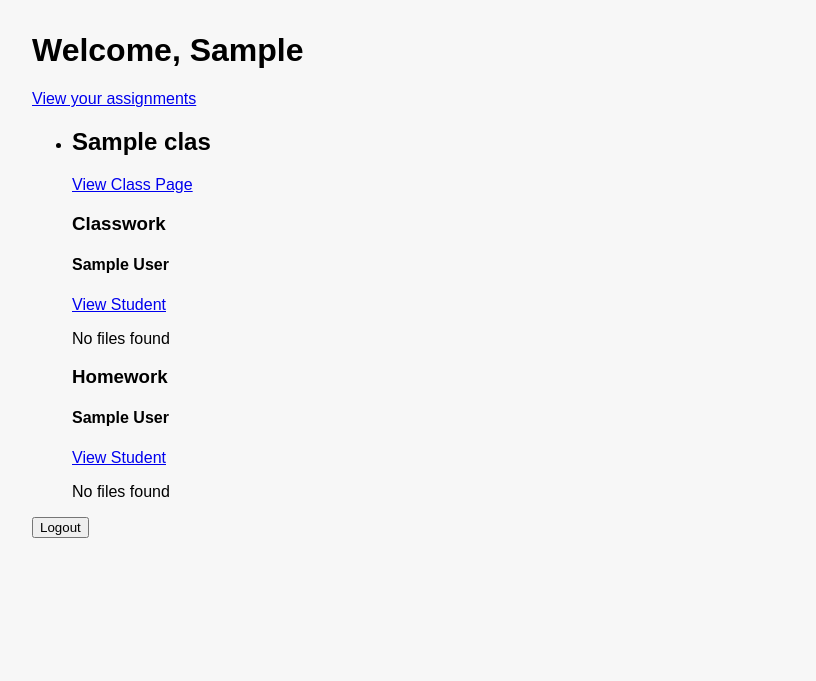
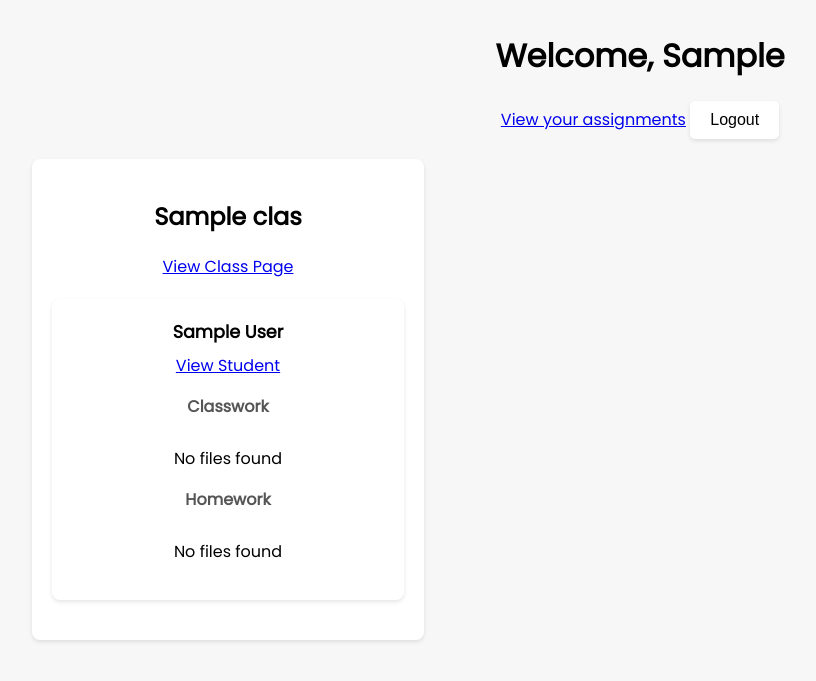
Before and after one commit to CEGabriele/penguin-python-platform, a Django app: page /dashboard/teacher-dashboard/ in a window 1280 px wide. Shown: the top 681 px of the page, without its empty margins (0-816 px from the left). Run offline with Django 5.2, Linux system fonts and the light colour scheme; a user stored in the database is signed in; tables that the repository leaves empty hold one stand-in row (values such as "Sample post").

Commit message:
Teacher dashboard style improvements

```diff
--- a/dashboard/static/styles.css
+++ b/dashboard/static/styles.css
@@ -2,4 +2,105 @@
     font-family: "Poppins", sans-serif;
     background-color: #f7f7f7;
     margin: 4vh;
+    text-align: center;
 }
+
+.class-grid{
+    display: grid;
+    grid-template-columns: repeat(auto-fill, minmax(300px, 1fr));
+    gap: 20px;
+    padding: 20px 0;
+}
+
+.class-card {
+    background-color: #fff;
+    border-radius: 8px;
+    box-shadow: 0 2px 4px rgba(0, 0, 0, 0.1);
+    padding: 20px;
+    transition: transform 0.2s;
+    text-align: center;
+}
+
+
+.student-grid{
+    display: grid;
+    grid-template-columns: repeat(auto-fill, minmax(250px, 1fr));
+    gap: 20px;
+    padding: 20px 0;
+}
+
+.student-card {
+    background-color: #fff;
+    border-radius: 8px;
+    box-shadow: 0 2px 4px rgba(0, 0, 0, 0.1);
+    padding: 20px;
+    transition: transform 0.2s;
+    text-align: center;
+}
+
+.student-card h4 {
+    margin: 0 0 8px 0;
+    font-size: 1.1rem;
+}
+
+.student-card h5 {
+    margin-top: 16px;
+    font-size: 1rem;
+    color: #555;
+}
+
+
+button{
+    background-color: #fff;
+    color: black;
+    border: none;
+    padding: 10px 20px;
+    border-radius: 5px;
+    cursor: pointer;
+    font-size: 16px;
+    box-shadow: 0 2px 4px rgba(0, 0, 0, 0.1);
+}
+
+.file-card {
+    display: flex;
+    align-items: center;
+    background-color: #ffffff;
+    border-radius: 10px;
+    padding: 16px;
+    margin-bottom: 16px;
+    box-shadow: 0 2px 8px rgba(0,0,0,0.05);
+    transition: box-shadow 0.2s ease;
+
+
+
+}
+
+.file-icon {
+    font-size: 2rem;
+    margin-right: 16px;
+
+}
+
+.file-info {
+    flex-grow: 1;
+}
+
+.file-name {
+    font-weight: 600;
+    margin: 0;
+}
+
+.upload-date {
+    color: #666;
+    font-size: 0.9rem;
+    margin: 4px 0;
+}
+
+.download-link {
+    display: inline-block;
+    padding: 6px 12px;
+    color: black;
+    border-radius: 6px;
+    text-decoration: none;
+    font-size: 0.9rem;
+}
--- a/dashboard/templates/choice_formset.html
+++ b/dashboard/templates/choice_formset.html
@@ -3,7 +3,7 @@
 <html>
 <head>
   <link rel="stylesheet" href="{% static 'styles.css' %}">
-  <link rel = "stylesheet" href = "https;//fonts.googleapis.com/css?family=Poppins">
+  <link rel = "stylesheet" href = "https://fonts.googleapis.com/css?family=Poppins">
 </head>
 <body>
 <div class="choice-form-container" style="display: none;">
--- a/dashboard/templates/create_assignment.html
+++ b/dashboard/templates/create_assignment.html
@@ -4,7 +4,7 @@
 <head>
     <title>Create Assignment</title>
     <link rel="stylesheet" href="{% static 'styles.css' %}">
-    <link rel = "stylesheet" href = "https;//fonts.googleapis.com/css?family=Poppins">
+    <link rel = "stylesheet" href = "https://fonts.googleapis.com/css?family=Poppins">
 </head>
 <body>
     <h1>Create Assignment</h1>
--- a/dashboard/templates/create_homework_form.html
+++ b/dashboard/templates/create_homework_form.html
@@ -3,7 +3,7 @@
 <html>
 <head>
     <link rel="stylesheet" href="{% static 'styles.css' %}">
-    <link rel = "stylesheet" href = "https;//fonts.googleapis.com/css?family=Poppins">
+    <link rel = "stylesheet" href = "https://fonts.googleapis.com/css?family=Poppins">
     <script>
         document.addEventListener('DOMContentLoaded', function () {
             const formContainer = document.getElementById('question-forms');
--- a/dashboard/templates/registration/login.html
+++ b/dashboard/templates/registration/login.html
@@ -2,7 +2,7 @@
 <!DOCTYPE html>
 <html>
 <head>
-    <link rel = "stylesheet" href = "https;//fonts.googleapis.com/css?family=Poppins">
+    <link rel = "stylesheet" href = "https://fonts.googleapis.com/css?family=Poppins">
     <link rel="stylesheet" href="{% static 'styles.css' %}">
     <title>Login</title>
 </head>
--- a/dashboard/templates/responses_view.html
+++ b/dashboard/templates/responses_view.html
@@ -6,7 +6,7 @@
 <head>
     <link href="https://cdn.jsdelivr.net/npm/bootstrap-icons@1.11.3/font/bootstrap-icons.css" rel="stylesheet">
     <link rel="stylesheet" href="{% static 'styles.css' %}">
-    <link rel = "stylesheet" href = "https;//fonts.googleapis.com/css?family=Poppins">
+    <link rel = "stylesheet" href = "https://fonts.googleapis.com/css?family=Poppins">
 </head>
 <body>
 <h1> Results for: {{form.name}}</h1>
--- a/dashboard/templates/student_assignment_view.html
+++ b/dashboard/templates/student_assignment_view.html
@@ -5,7 +5,7 @@
     <title>{{assignment.title}}</title>
     <link href="https://cdn.jsdelivr.net/npm/bootstrap-icons@1.11.3/font/bootstrap-icons.css" rel="stylesheet">
     <link rel="stylesheet" href="{% static 'styles.css' %}">
-    <link rel = "stylesheet" href = "https;//fonts.googleapis.com/css?family=Poppins">
+    <link rel = "stylesheet" href = "https://fonts.googleapis.com/css?family=Poppins">
 </head>
 <body>
     <h1>{{assignment.title}} - {{assignment.for_class.name}}</h1>
--- a/dashboard/templates/student_assignments.html
+++ b/dashboard/templates/student_assignments.html
@@ -4,7 +4,7 @@
 <head>
     <title>{{request.user.get_short_name}}'s Assignments</title>
     <link rel="stylesheet" href="{% static 'styles.css' %}">
-    <link rel = "stylesheet" href = "https;//fonts.googleapis.com/css?family=Poppins">
+    <link rel = "stylesheet" href = "https://fonts.googleapis.com/css?family=Poppins">
 </head>
 <body>
     <h1>{{request.user.get_short_name}}'s Assignments</h1>
--- a/dashboard/templates/student_class_view.html
+++ b/dashboard/templates/student_class_view.html
@@ -6,7 +6,7 @@
    <title>{{class.name}} - {{class.day}}</title>
    <link href="https://cdn.jsdelivr.net/npm/bootstrap-icons@1.11.3/font/bootstrap-icons.css" rel="stylesheet">
    <link rel="stylesheet" href="{% static 'styles.css' %}">
-   <link rel = "stylesheet" href = "https;//fonts.googleapis.com/css?family=Poppins">
+   <link rel = "stylesheet" href = "https://fonts.googleapis.com/css?family=Poppins">
 </head>
 
 <body>
--- a/dashboard/templates/student_dashboard.html
+++ b/dashboard/templates/student_dashboard.html
@@ -5,7 +5,7 @@
     <title>{{ student.user.get_short_name|default:student.user.username }}'s Dashboard</title>
     <link href="https://cdn.jsdelivr.net/npm/bootstrap-icons@1.11.3/font/bootstrap-icons.css" rel="stylesheet">
     <link rel="stylesheet" href="{% static 'styles.css' %}">
-    <link rel = "stylesheet" href = "https;//fonts.googleapis.com/css?family=Poppins">
+    <link rel = "stylesheet" href = "https://fonts.googleapis.com/css?family=Poppins">
 </head>
 
 <body>
--- a/dashboard/templates/student_form_view.html
+++ b/dashboard/templates/student_form_view.html
@@ -4,7 +4,7 @@
     <head>
         <title>{{ my_form.name }}</title>
         <link rel="stylesheet" href="{% static 'styles.css' %}">
-        <link rel = "stylesheet" href = "https;//fonts.googleapis.com/css?family=Poppins">
+        <link rel = "stylesheet" href = "https://fonts.googleapis.com/css?family=Poppins">
         <script>
             /**
                 * This script handles the functionality of checking code files uploaded by students.
--- a/dashboard/templates/teacher_assignment_detail.html
+++ b/dashboard/templates/teacher_assignment_detail.html
@@ -5,7 +5,7 @@
     <title>{{assignment.title}}</title>
     <link href="https://cdn.jsdelivr.net/npm/bootstrap-icons@1.11.3/font/bootstrap-icons.css" rel="stylesheet">
     <link rel="stylesheet" href="{% static 'styles.css' %}">
-    <link rel = "stylesheet" href = "https;//fonts.googleapis.com/css?family=Poppins">
+    <link rel = "stylesheet" href = "https://fonts.googleapis.com/css?family=Poppins">
 </head>
 <body>
     <h1>{{assignment.title}} - {{assignment.for_class.name}}</h1>
--- a/dashboard/templates/teacher_assignments_list.html
+++ b/dashboard/templates/teacher_assignments_list.html
@@ -4,7 +4,7 @@
 <head>
     <title>{{request.user.get_short_name}}'s Posted Assignments</title>
     <link rel="stylesheet" href="{% static 'styles.css' %}">
-    <link rel = "stylesheet" href = "https;//fonts.googleapis.com/css?family=Poppins">
+    <link rel = "stylesheet" href = "https://fonts.googleapis.com/css?family=Poppins">
 </head>
 <body>
     <h1>{{request.user.get_short_name}}'s Posted Assignments</h1>
--- a/dashboard/templates/teacher_class_view.html
+++ b/dashboard/templates/teacher_class_view.html
@@ -5,7 +5,7 @@
    <title>{{class.name}} - {{class.day}}</title>
    <link href="https://cdn.jsdelivr.net/npm/bootstrap-icons@1.11.3/font/bootstrap-icons.css" rel="stylesheet">
    <link rel="stylesheet" href="{% static 'styles.css' %}">
-   <link rel = "stylesheet" href = "https;//fonts.googleapis.com/css?family=Poppins">
+   <link rel = "stylesheet" href = "https://fonts.googleapis.com/css?family=Poppins">
 </head>
 
 <body>
--- a/dashboard/templates/teacher_dashboard.html
+++ b/dashboard/templates/teacher_dashboard.html
@@ -4,7 +4,7 @@
 <head>
     <title>{{ teacher.user.get_short_name|default:teacher.user.username }}'s Dashboard</title>
     <link href="https://cdn.jsdelivr.net/npm/bootstrap-icons@1.11.3/font/bootstrap-icons.css" rel="stylesheet">
-
+    <link rel = "stylesheet" href = "https://fonts.googleapis.com/css?family=Poppins">
 
     <link rel="stylesheet" href="{% static 'styles.css' %}">
 </head>
@@ -15,65 +15,71 @@
 
     <a href="{% url 'teacher_assignments'%}"> View your assignments</a>
 
-    {% if classes%}
-    <ul>
-        {%for class in classes%}
-        <li>
-            <h2>{{class.class.name}} </h2>
-            <a href="{% url 'teacher_class_view' class.class.code %}">
-                View Class Page
-            </a>
-            <h3>Classwork</h3>
-            {% for student in class.students%}
-            <h4> {{student.student.user.get_full_name|default:student.student.user.username}}</h4>
-            <a href="{% url 'view_student' student.student.user.username%}"> View Student</a>
-
-            {%if student.last_cw_file%}
-            <p>{{ student.last_cw_file.file.name |cut:"student_files/"}}</p>
-            <i class="bi bi-file-earmark-code"></i>
-            <br>
-            <p> Uploaded {{student.last_cw_file.uploaded_at | date:"n/j/y"}}</p>
-            <a href="{% url 'download_file' student.last_cw_file.id %}">
-                Download
-            </a>
-            {%else%}
-            <p>No files found</p>
-            {%endif%}
-
-
-            {%endfor%}
-
-            <h3>Homework</h3>
-            {% for student in class.students%}
-            <h4> {{student.student.user.get_full_name|default:student.student.user.username}}</h4>
-            <a href="{% url 'view_student' student.student.user.username%}"> View Student</a>
-            {%if student.last_hw_file%}
-            <p>{{ student.last_hw_file.file.name |cut:"student_files/"}}</p>
-            <i class="bi bi-file-earmark-code"></i>
-            <br>
-            <p> Uploaded {{student.last_hw_file.uploaded_at | date:"n/j/y"}}</p>
-            <a href="{% url 'download_file' student.last_hw_file.id %}">
-                Download
-            </a>
-            {%else%}
-            <p>No files found</p>
-            {%endif%}
-
-
-            {%endfor%}
-        </li>
-        {%endfor%}
-    </ul>
-    {%else%}
-    <p>No files uploaded yet.</p>
-    {%endif%}
-
-
     <form action="{% url 'logout' %}" method="post" style="display:inline;">
         {% csrf_token %}
         <button type="submit">Logout</button>
     </form>
 
+    {% if classes%}
+
+    <div class="class-grid">
+
+        {%for class in classes%}
+            <div class="class-card">
+                <h2>{{class.class.name}} </h2>
+                <a href="{% url 'teacher_class_view' class.class.code %}">
+                    View Class Page
+                </a>
+                <div class="student-grid">
+                    {% for student in class.students%}
+                        <div class = "student-card">
+                                <h4> {{student.student.user.get_full_name|default:student.student.user.username}}</h4>
+                                <a href="{% url 'view_student' student.student.user.username%}"> View Student</a>
+                            <h5>Classwork</h5>
+                            {%if student.last_cw_file%}
+                                <div class = "file-card">
+
+                                    <div class='file-icon'>
+                                        <i class="bi bi-file-earmark-code"></i>
+                                    </div>
+                                    <div class='file-details'>
+                                        <p class = "file-name">{{ student.last_cw_file.file.name |cut:"student_files/"}}</p>
+                                        <p class = "upload-date"> Uploaded {{student.last_cw_file.uploaded_at | date:"n/j/y"}}</p>
+                                        <a  class = "download-link" href="{% url 'download_file' student.last_cw_file.id %}">Download</a>
+                                    </div>
+
+
+                                </div>
+                            {%else%}
+                                <p>No files found</p>
+                            {%endif%}
+                            <h5>Homework</h5>
+                            {%if student.last_hw_file%}
+                                <div class = "file-card">
+
+                                    <div class='file-icon'>
+                                        <i class="bi bi-file-earmark-code"></i>
+                                    </div>
+                                    <div class='file-details'>
+                                        <p class = "file-name">{{ student.last_hw_file.file.name |cut:"student_files/"}}</p>
+                                        <p class = "upload-date"> Uploaded {{student.last_hw_file.uploaded_at | date:"n/j/y"}}</p>
+                                        <a  class = "download-link" href="{% url 'download_file' student.last_hw_file.id %}">Download</a>
+                                    </div>
+                                </div>
+                            {%else%}
+                                <p>No files found</p>
+                            {%endif%}
+                        </div>
+                    {%endfor%}
+                </div>
+            </div>
+        {%endfor%}
+
+    </div>
+    {%else%}
+    <p>No files uploaded yet.</p>
+    {%endif%}
+
 </body>
 
 </html>
--- a/dashboard/templates/view_student.html
+++ b/dashboard/templates/view_student.html
@@ -4,7 +4,7 @@
 <head>
     <link href="https://cdn.jsdelivr.net/npm/bootstrap-icons@1.11.3/font/bootstrap-icons.css" rel="stylesheet">
     <link rel="stylesheet" href="{% static 'styles.css' %}">
-    <link rel = "stylesheet" href = "https;//fonts.googleapis.com/css?family=Poppins">
+    <link rel = "stylesheet" href = "https://fonts.googleapis.com/css?family=Poppins">
     <title> View Student </title>
 </head>
 <body>
```
